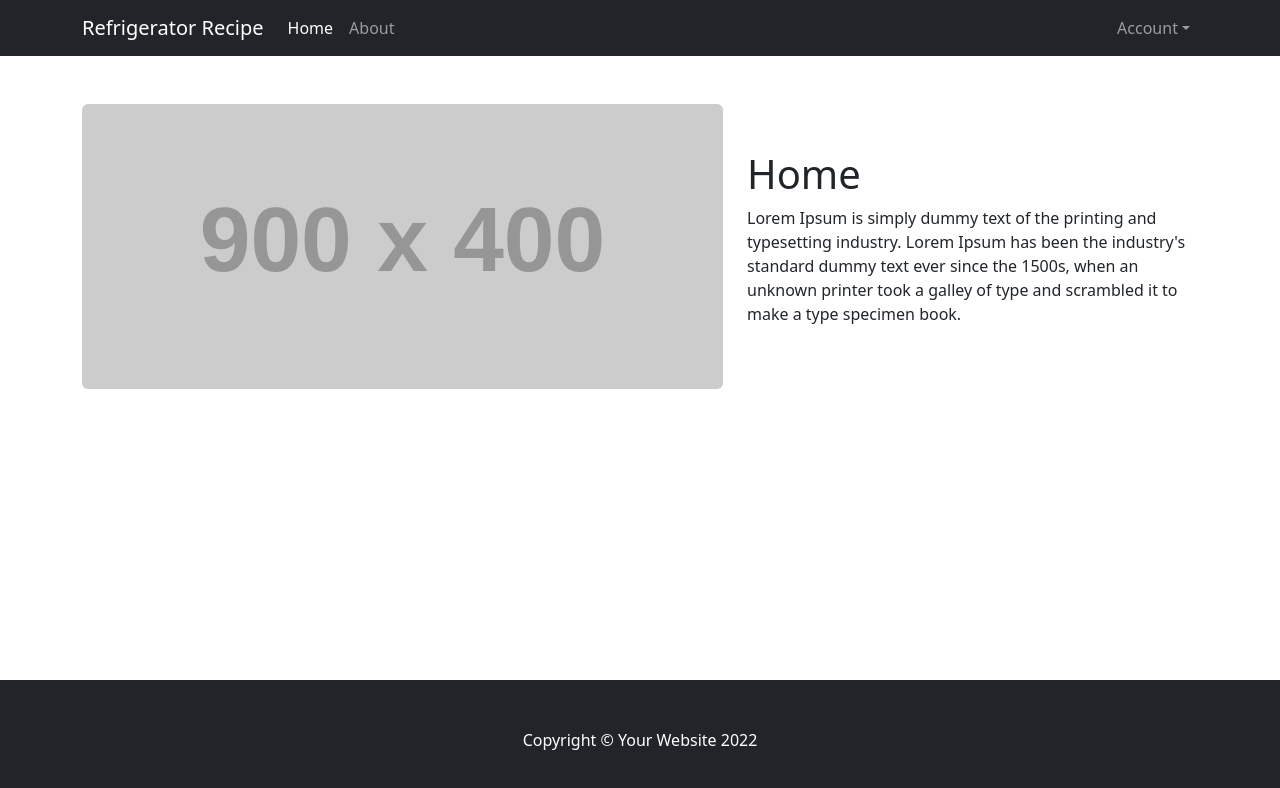
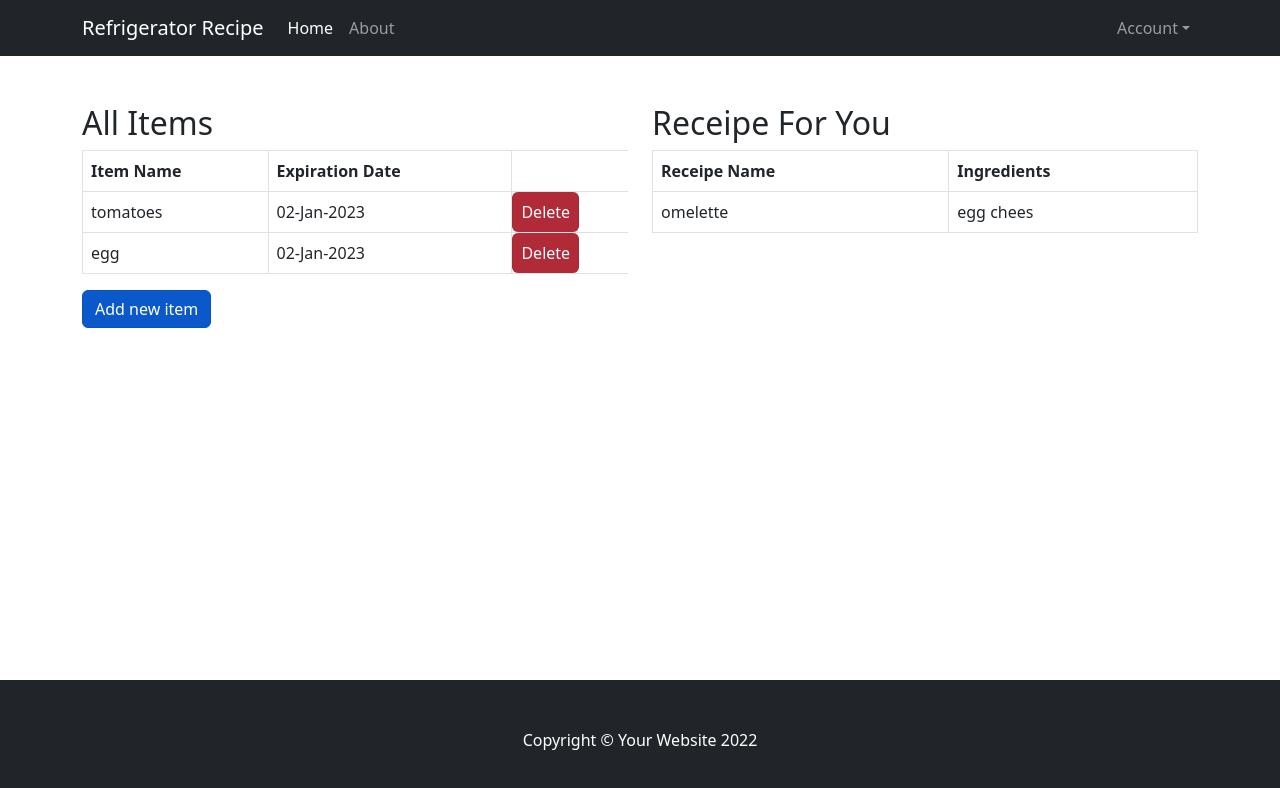
Before and after one commit to JavenW/CCRR_FrontEnd, a React (Create React App) app in the folder frontend/: page / in a window 1280 px wide. Shown: the top 788 px of the page. Built offline with nearby package versions, Linux system fonts and the light colour scheme.

Commit message:
home page and "create new Item" page
item table and recipe table on home page

```diff
--- a/frontend/package.json
+++ b/frontend/package.json
@@ -9,6 +9,8 @@
     "bootstrap": "^5.2.3",
     "react": "^18.2.0",
     "react-bootstrap": "^2.6.0",
+    "react-bootstrap-date-picker": "^5.1.0",
+    "react-datepicker": "^4.8.0",
     "react-dom": "^18.2.0",
     "react-router-bootstrap": "^0.26.2",
     "react-router-dom": "^6.4.4",
--- a/frontend/src/App.js
+++ b/frontend/src/App.js
@@ -14,6 +14,7 @@ import {
   About,
   NotFound,
   SignIn,
+  NewItem
 } from "./pages";
 
 import Navigation from "./components/Navigation";
@@ -28,11 +29,12 @@ function App() {
         <Route path="/about" element={<About />} />
         <Route path="/error" element={<NotFound />} />
         <Route path="/signin" element={<SignIn />} />
+        <Route path="/newitem" element={<NewItem />} />
         {/* <Route path="/blog" element={<Blog />}>
           <Route path="" element={<Posts />} />
           <Route path=":postSlug" element={<Post />} />
         </Route> */}
-        <Route path='*' element={<Navigate to="/error" replace />}/>
+        <Route path='*' element={<Navigate to="/error" replace />} />
       </Routes>
       <Footer />
     </Router>
--- a/frontend/src/pages/Home.jsx
+++ b/frontend/src/pages/Home.jsx
@@ -1,30 +1,71 @@
 import React from "react";
+import Table from 'react-bootstrap/Table';
+import Button from 'react-bootstrap/Button';
 
 function Home() {
+  var items = [{ "name": "tomatoes", "quantity": 2, "expiration_date": "02-Jan-2023" }, { "name": "egg", "quantity": 2, "expiration_date": "02-Jan-2023" }]
+  var receipe = [{ "name": "omelette", "ingredients": ["egg", "chees"] }]
   return (
     <div className="home">
       <div class="container">
-        <div class="row align-items-center my-5">
-          <div class="col-lg-7">
-            <img
-              class="img-fluid rounded mb-4 mb-lg-0"
-              src="http://placehold.it/900x400"
-              alt=""
-            />
+        <div class="row my-5">
+          <div class="col-lg-6">
+            <h2>All Items</h2>
+            <Table bordered>
+              <thead>
+                <tr>
+                  <th>Item Name</th>
+                  <th>Expiration Date</th>
+                </tr>
+              </thead>
+              <tbody>
+                {items.map(item => {
+                  return (
+                    <tr>
+                      <td>{item.name}</td>
+                      <td>{item.expiration_date}</td>
+                      <Button variant="danger" active>Delete</Button>{""}
+                    </tr>
+                  );
+                })}
+              </tbody>
+
+            </Table>
+            <Button href="newitem" variant="primary" active>Add new item</Button>{""}
           </div>
-          <div class="col-lg-5">
-            <h1 class="font-weight-light">Home</h1>
-            <p>
-              Lorem Ipsum is simply dummy text of the printing and typesetting
-              industry. Lorem Ipsum has been the industry's standard dummy text
-              ever since the 1500s, when an unknown printer took a galley of
-              type and scrambled it to make a type specimen book.
-            </p>
+
+          <div class="col-lg-6">
+            <h2>Receipe For You</h2>
+            <Table bordered hover>
+              <thead>
+                <tr>
+                  <th>Receipe Name</th>
+                  <th>Ingredients</th>
+                </tr>
+              </thead>
+              <tbody>
+                {receipe.map(item => {
+                  return (
+                    <tr>
+                      <td>{item.name}</td>
+                      <td>
+                        {item.ingredients.map(ing => {
+                          return (
+                            <span>{ing} </span>
+                          )
+                        })}
+                      </td>
+                    </tr>
+                  );
+                })}
+              </tbody>
+            </Table>
           </div>
         </div>
       </div>
-    </div>
+    </div >
   );
 }
 
+
 export default Home;
--- /dev/null
+++ b/frontend/src/pages/NewItem.jsx
@@ -0,0 +1,32 @@
+import React, { useState } from "react";
+import Form from "react-bootstrap/Form";
+import Button from 'react-bootstrap/Button';
+import DatePicker from "react-datepicker";
+import "react-datepicker/dist/react-datepicker.css";
+
+
+function NewItem() {
+    const [startDate, setStartDate] = useState(new Date());
+    return (
+        <div class="container">
+            <div class="row my-5">
+                <Form>
+                    <Form.Group className="mb-3" controlId="formBasicEmail">
+                        <Form.Label>Item name</Form.Label>
+                        <Form.Control type="name" placeholder="Enter item name" />
+                    </Form.Group>
+                    <Form.Group className="mb-3" controlId="formBasicPassword">
+                        <Form.Label>Expiration Date</Form.Label>
+                        <DatePicker selected={startDate} onChange={(date) => setStartDate(date)} />
+                    </Form.Group>
+                    <Button variant="primary" type="submit">
+                        Submit
+                    </Button>
+                </Form>
+            </div>
+        </div>
+
+    );
+}
+
+export default NewItem;
--- a/frontend/src/pages/index.js
+++ b/frontend/src/pages/index.js
@@ -9,3 +9,4 @@ export { default as Home } from "./Home";
 export { default as About } from "./About";
 export { default as NotFound } from "./NotFound";
 export { default as SignIn } from "./SignIn";
+export { default as NewItem } from "./NewItem";
```
